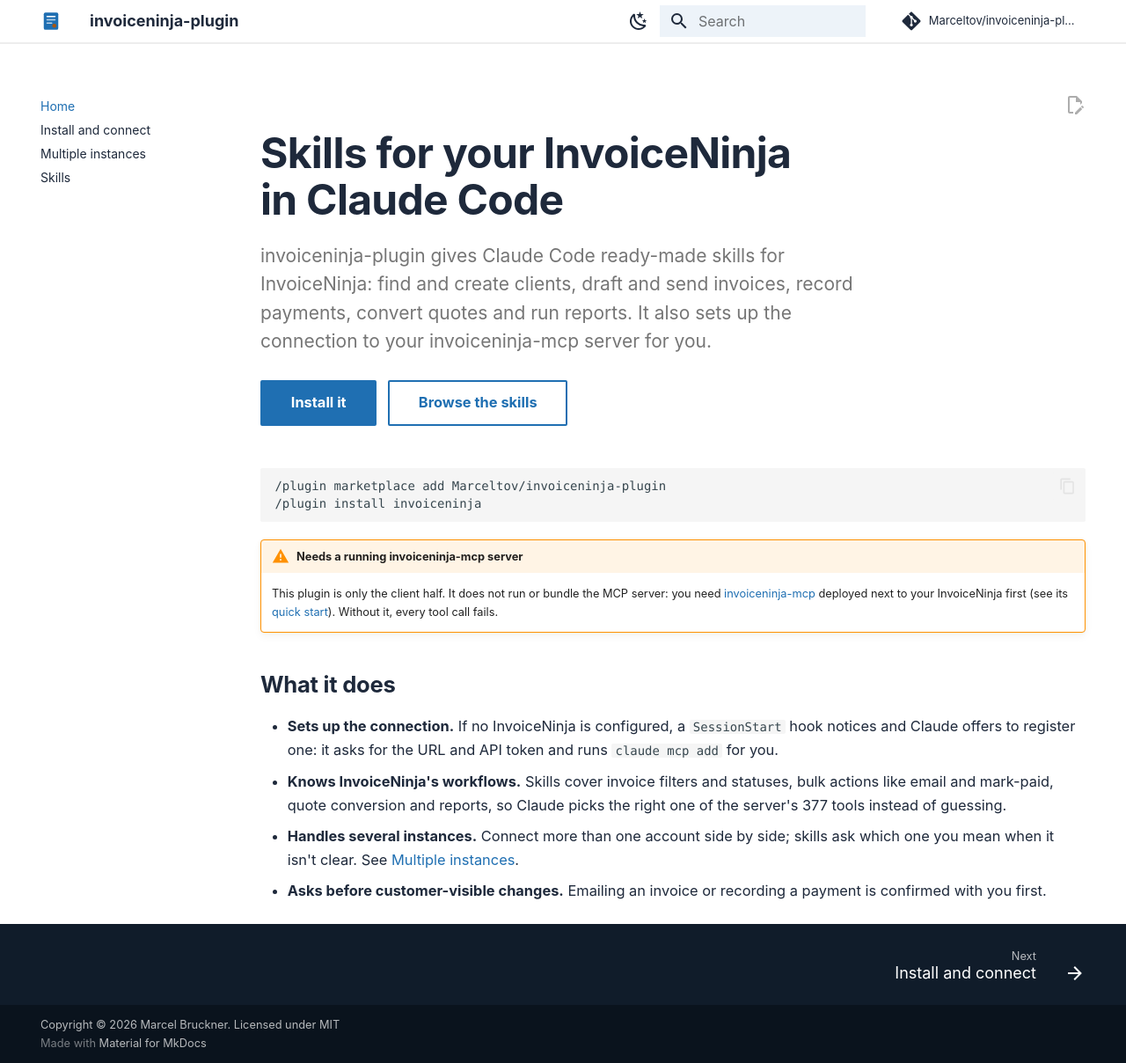
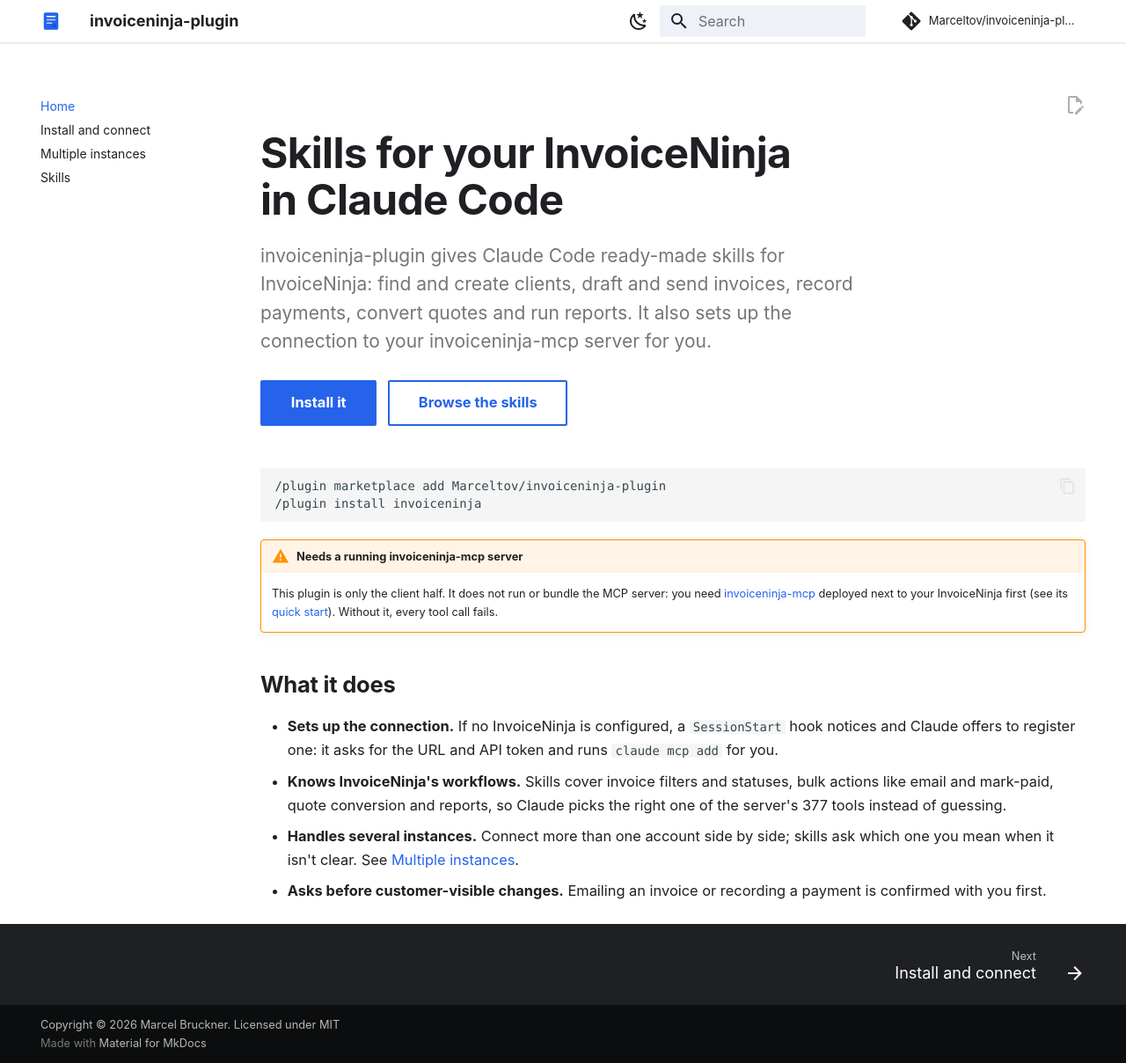
Before and after one commit to Marceltov/invoiceninja-plugin, an MkDocs documentation site: the page built from docs/index.md, in a window 1280 px wide and 1208 px high. Shown: the whole window at 88% size. Built offline with MkDocs 1.6.1 and Material for MkDocs 9.7.7, drawn with Linux system fonts in a browser that asks for light colours; some web fonts are replaced; comment, search, counter and statistics services are not loaded.

Commit message:
Docs: use the invoiceninja-mcp color palette
Co-Authored-By: Claude Sonnet 5.5 <noreply@anthropic.com>
Claude-Session: https://claude.ai/code/session_01DZVD4UCncui8BP2rTc7ZUX

```diff
--- a/docs/stylesheets/extra.css
+++ b/docs/stylesheets/extra.css
@@ -1,12 +1,12 @@
-/* Palette from the InvoiceNinja logo blue:
-   green for links and the active page, orange for hover. The header stays
-   quiet — paper-white in light mode, a green-tinted charcoal in dark. */
+/* InvoiceNinja brand (same as invoiceninja-mcp docs): blue accent on near-black.
+   Blue for links and the active page, a deeper blue on hover. The header stays
+   quiet — white in light mode, near-black in dark. */
 
 :root > * {
-  --tm-green: #1f6fb2;
-  --tm-orange: #a9560f;
-  --tm-ink: #1e293b;
-  --tm-mist: #edf3f9;
+  --tm-green: #2563eb;
+  --tm-orange: #1d4ed8;
+  --tm-ink: #1e2024;
+  --tm-mist: #eef2f8;
 
   --md-primary-fg-color: #ffffff;
   --md-primary-fg-color--light: #ffffff;
@@ -16,23 +16,24 @@
   --md-accent-fg-color: var(--tm-orange);
   --md-typeset-a-color: var(--tm-green);
   --md-typeset-color: var(--tm-ink);
-  --md-footer-bg-color: #101c2a;
-  --md-footer-bg-color--dark: #0a131d;
+  --md-footer-bg-color: #1e2024;
+  --md-footer-bg-color--dark: #0c0d0e;
 }
 
 [data-md-color-scheme="slate"] {
-  --md-hue: 212;
-  --tm-green: #6fb3f2;
-  --tm-orange: #f0a35e;
-  --tm-ink: #e0e6ee;
-  --tm-mist: hsla(212, 15%, 18%, 1);
+  --md-default-bg-color: #0c0d0e;
+  --md-default-bg-color--light: #1e2024;
+  --tm-green: #4b8cf5;
+  --tm-orange: #7aabf8;
+  --tm-ink: #e6e8eb;
+  --tm-mist: #1e2024;
 
-  --md-primary-fg-color: hsla(212, 15%, 12%, 1);
-  --md-primary-fg-color--light: hsla(212, 15%, 12%, 1);
-  --md-primary-fg-color--dark: hsla(212, 15%, 12%, 1);
+  --md-primary-fg-color: #0c0d0e;
+  --md-primary-fg-color--light: #0c0d0e;
+  --md-primary-fg-color--dark: #0c0d0e;
   --md-primary-bg-color: var(--tm-ink);
   --md-typeset-a-color: var(--tm-green);
-  --md-typeset-color: hsla(212, 10%, 88%, 1);
+  --md-typeset-color: #e6e8eb;
 }
 
 /* Header: a hairline instead of a coloured bar. */
@@ -124,7 +125,7 @@
   color: #ffffff;
 }
 [data-md-color-scheme="slate"] .md-typeset .md-button--primary {
-  color: #0b1a2b;
+  color: #0c0d0e;
 }
 .md-typeset .md-button--primary:hover,
 .md-typeset .md-button--primary:focus {
@@ -176,27 +177,27 @@
   --md-mermaid-sequence-loop-fg-color: #475569;
   --md-mermaid-sequence-message-fg-color: var(--tm-ink);
   --md-mermaid-sequence-message-line-color: #64748b;
-  --md-mermaid-sequence-note-bg-color: #fdf1e4;
-  --md-mermaid-sequence-note-border-color: #f4c48d;
-  --md-mermaid-sequence-note-fg-color: #7a3e0b;
+  --md-mermaid-sequence-note-bg-color: #eaf1fe;
+  --md-mermaid-sequence-note-border-color: #a9c4f7;
+  --md-mermaid-sequence-note-fg-color: #1e3a8a;
   --md-mermaid-sequence-number-bg-color: var(--tm-green);
   --md-mermaid-sequence-number-fg-color: #ffffff;
 }
 
 [data-md-color-scheme="slate"] {
   --md-mermaid-edge-color: #94a3a0;
-  --md-mermaid-node-bg-color: hsla(212, 15%, 16%, 1);
+  --md-mermaid-node-bg-color: #1e2024;
   --md-mermaid-label-fg-color: #b6c2b8;
-  --md-mermaid-sequence-actor-bg-color: hsla(212, 15%, 16%, 1);
-  --md-mermaid-sequence-actor-border-color: hsla(212, 10%, 32%, 1);
-  --md-mermaid-sequence-actor-line-color: hsla(212, 10%, 28%, 1);
-  --md-mermaid-sequence-actorman-bg-color: hsla(212, 15%, 16%, 1);
+  --md-mermaid-sequence-actor-bg-color: #1e2024;
+  --md-mermaid-sequence-actor-border-color: #33373d;
+  --md-mermaid-sequence-actor-line-color: #33373d;
+  --md-mermaid-sequence-actorman-bg-color: #1e2024;
   --md-mermaid-sequence-actorman-line-color: #94a3a0;
-  --md-mermaid-sequence-loop-border-color: hsla(212, 10%, 32%, 1);
+  --md-mermaid-sequence-loop-border-color: #33373d;
   --md-mermaid-sequence-loop-fg-color: #b6c2b8;
   --md-mermaid-sequence-message-line-color: #94a3a0;
-  --md-mermaid-sequence-note-bg-color: hsla(30, 45%, 18%, 1);
-  --md-mermaid-sequence-note-border-color: hsla(30, 45%, 34%, 1);
-  --md-mermaid-sequence-note-fg-color: #f6d3ae;
-  --md-mermaid-sequence-number-fg-color: #0b1a2b;
+  --md-mermaid-sequence-note-bg-color: #1b2a4a;
+  --md-mermaid-sequence-note-border-color: #2f4a80;
+  --md-mermaid-sequence-note-fg-color: #cfe0fc;
+  --md-mermaid-sequence-number-fg-color: #0c0d0e;
 }
```
Also changed, not shown: README.md (+1 -1 lines), docs/invoiceninja.svg.
